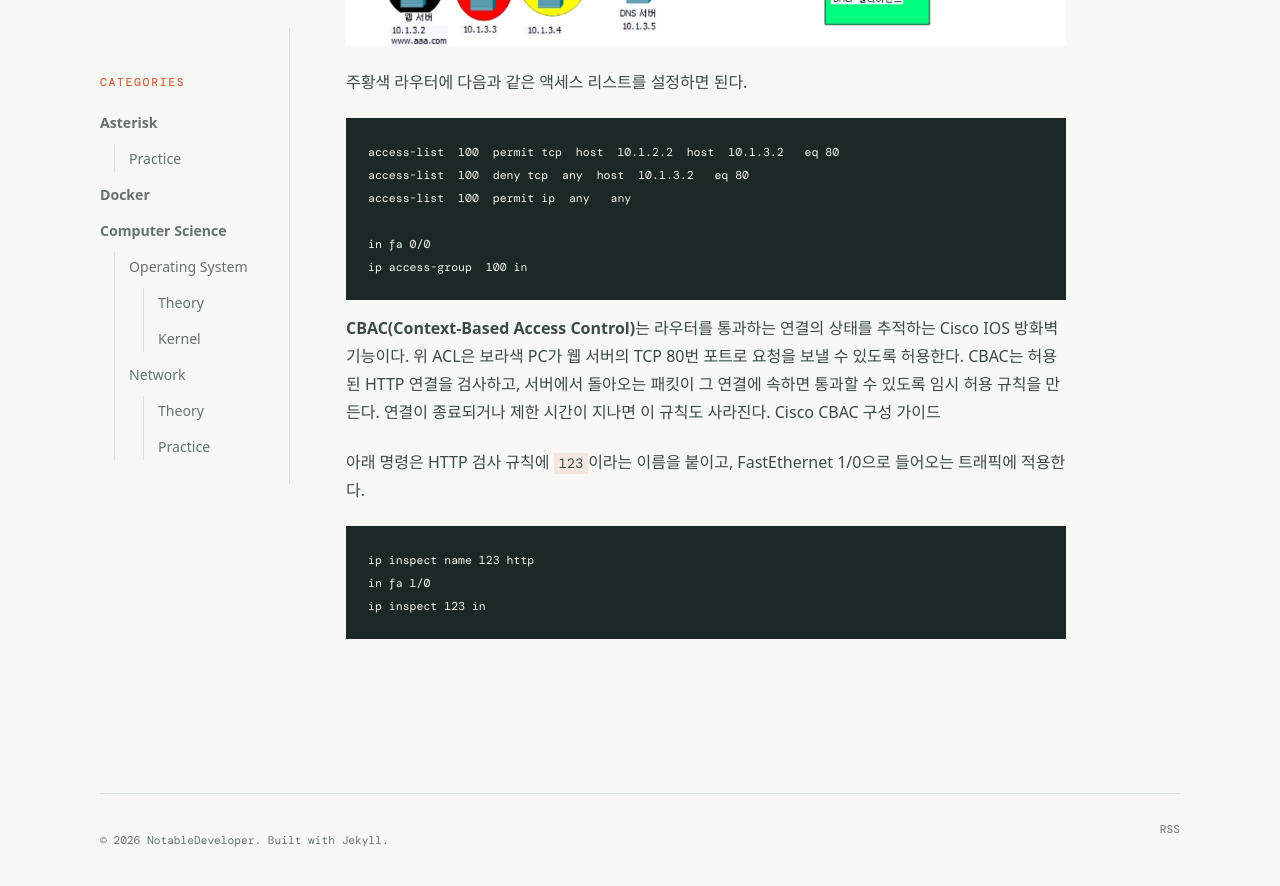
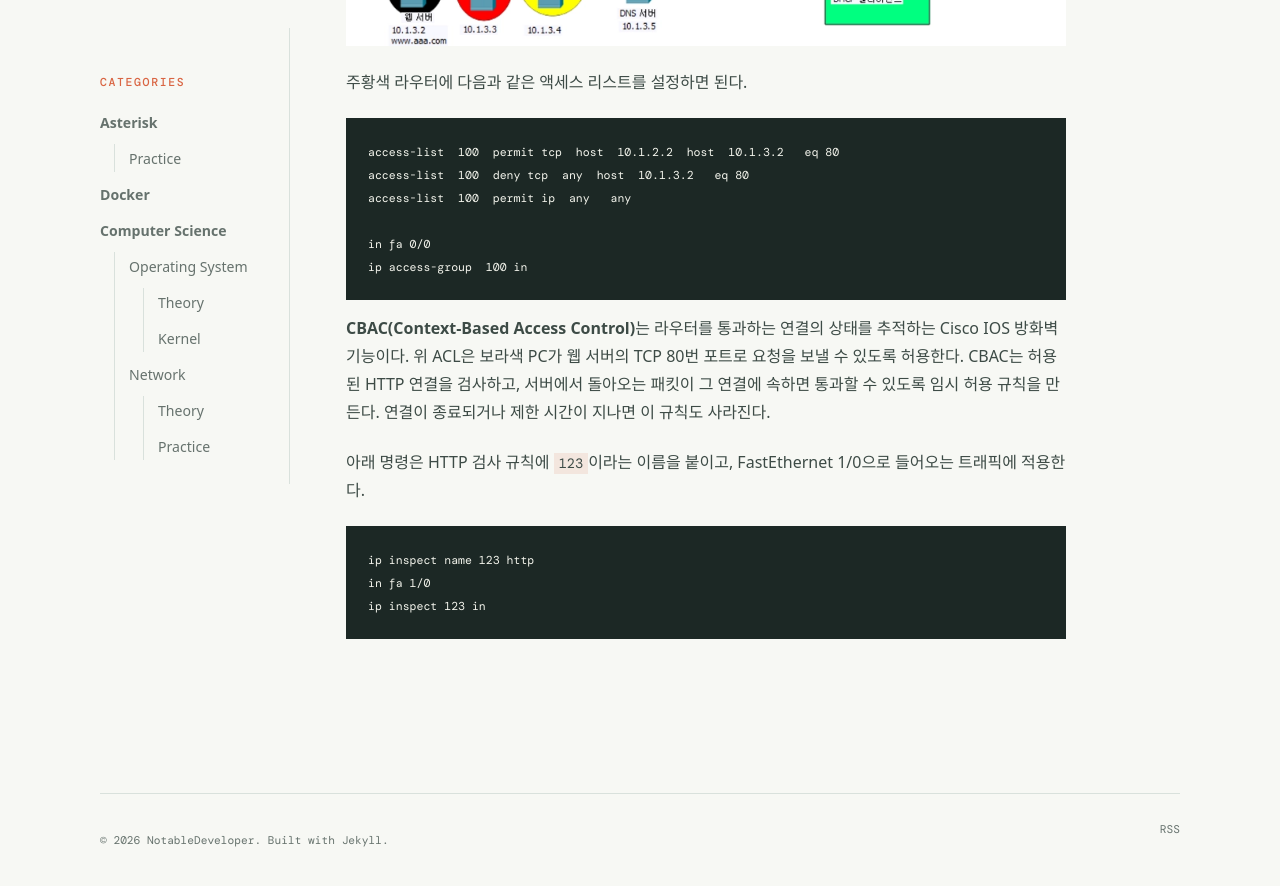
Before and after one commit to NotableDeveloper/NotableDeveloper.github.io, a Jekyll site: the page built from _posts/2026-11-17-network-firewall.md, in a window 1280 px wide and 900 px high, scrolled down 998 px. Shown: the top 886 px of the window. Built offline with Jekyll 4.4.1, drawn with Linux system fonts in a browser that asks for light colours; some web fonts are replaced.

Commit message:
Remove CBAC guide link from firewall lab

````diff
--- a/_posts/2026-11-17-network-firewall.md
+++ b/_posts/2026-11-17-network-firewall.md
@@ -23,7 +23,7 @@ in fa 0/0
 ip access-group  100 in
 ```
 
-**CBAC(Context-Based Access Control)**는 라우터를 통과하는 연결의 상태를 추적하는 Cisco IOS 방화벽 기능이다. 위 ACL은 보라색 PC가 웹 서버의 TCP 80번 포트로 요청을 보낼 수 있도록 허용한다. CBAC는 허용된 HTTP 연결을 검사하고, 서버에서 돌아오는 패킷이 그 연결에 속하면 통과할 수 있도록 임시 허용 규칙을 만든다. 연결이 종료되거나 제한 시간이 지나면 이 규칙도 사라진다. [Cisco CBAC 구성 가이드](https://www.cisco.com/c/en/us/td/docs/ios-xml/ios/sec_data_cbac_fw/configuration/15-mt/sec-data-cbac-fw-15-mt-book/config-cbac-fw.html)
+**CBAC(Context-Based Access Control)**는 라우터를 통과하는 연결의 상태를 추적하는 Cisco IOS 방화벽 기능이다. 위 ACL은 보라색 PC가 웹 서버의 TCP 80번 포트로 요청을 보낼 수 있도록 허용한다. CBAC는 허용된 HTTP 연결을 검사하고, 서버에서 돌아오는 패킷이 그 연결에 속하면 통과할 수 있도록 임시 허용 규칙을 만든다. 연결이 종료되거나 제한 시간이 지나면 이 규칙도 사라진다.
 
 아래 명령은 HTTP 검사 규칙에 `123`이라는 이름을 붙이고, FastEthernet 1/0으로 들어오는 트래픽에 적용한다.
 
````
